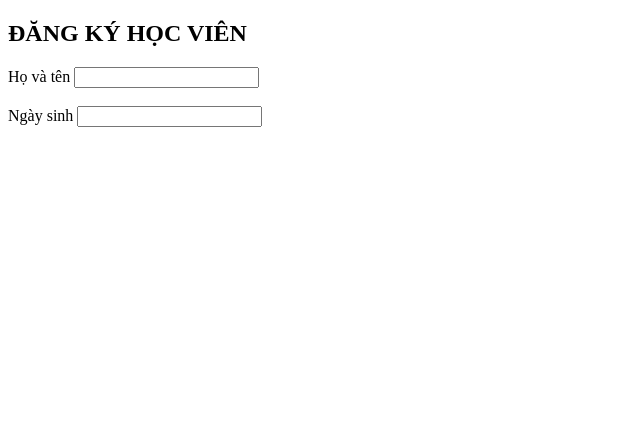
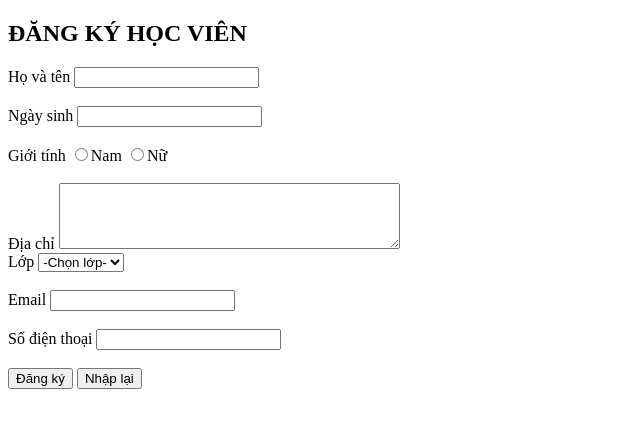
Before and after one commit to HieuLe-C0220/source, a plain HTML site: page dangkyhocvien.html in a window 1280 px wide. Shown: the whole page, without its empty margins (0-640 px from the left). Drawn offline with Linux system fonts and the light colour scheme.

Commit message:
làm xong nhưng chưa căn chỉnh

```diff
--- a/dangkyhocvien.html
+++ b/dangkyhocvien.html
@@ -11,7 +11,23 @@
     <input id="yourname" type="text" name="yourname"/><br/><br/>
     <label for="birthday">Ngày sinh</label>
     <input id="birthday" type="text" name="birthday"/><br/><br/>
-
+    Giới tính
+    <input type="radio" name="sex" value="Nam"/>Nam
+    <input type="radio" name="sex" value="Nữ"/>Nữ<br/><br/>
+    Địa chỉ <textarea cols="40" rows="4"></textarea><br/>
+    Lớp
+    <select name="Class">
+        <option value="Chọn lớp">-Chọn lớp-</option>
+        <option value="Lớp I">C0220I1</option>
+        <option value="Lớp H">C0220H1</option>
+    </select><br/><br/>
+    <label for="email">Email</label>
+    <input id="email" type="text" name="email"/><br/><br/>
+    <label for="phone">Số điện thoại</label>
+    <input id="phone" type="text" name="phone"/><br/>
+    <br/>
+    <input type="submit" name="submit" value="Đăng ký">
+    <input type="reset" name="reset" value="Nhập lại"
 </form>
 </body>
 </html>
```
